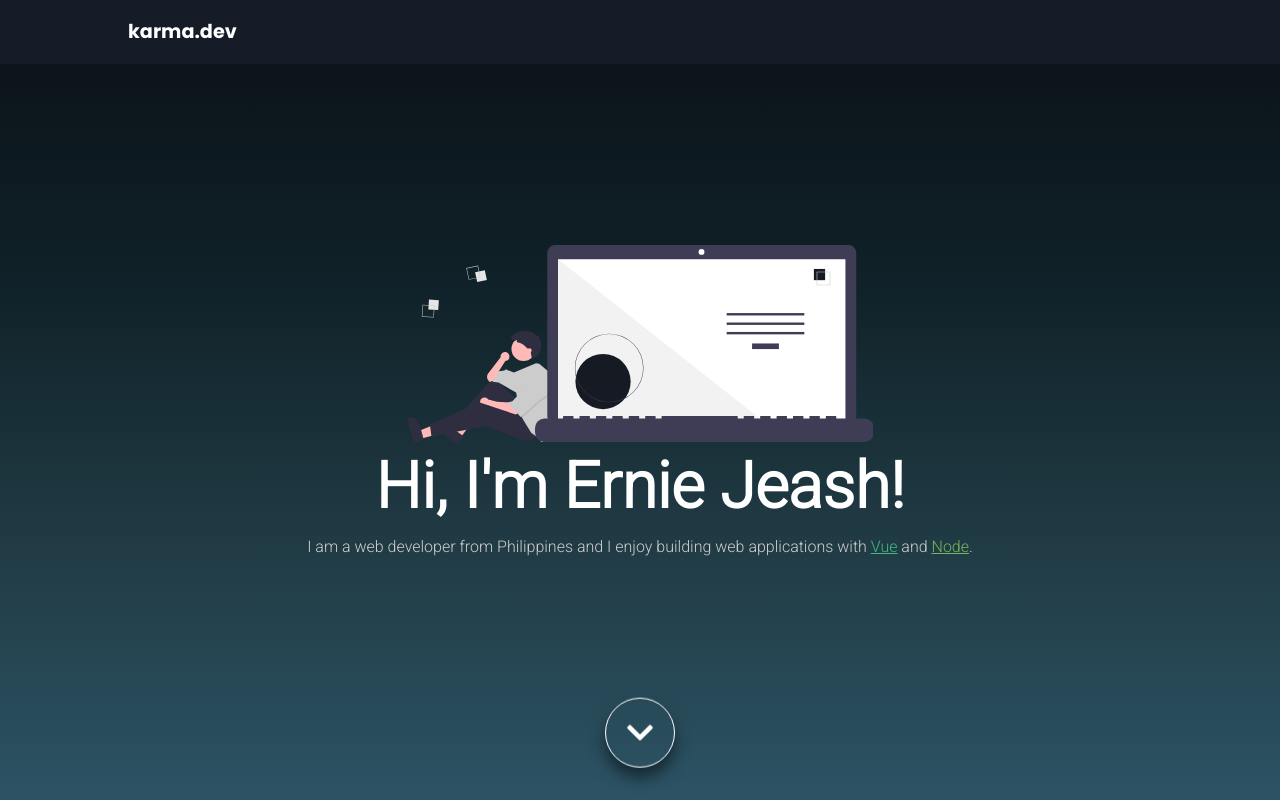
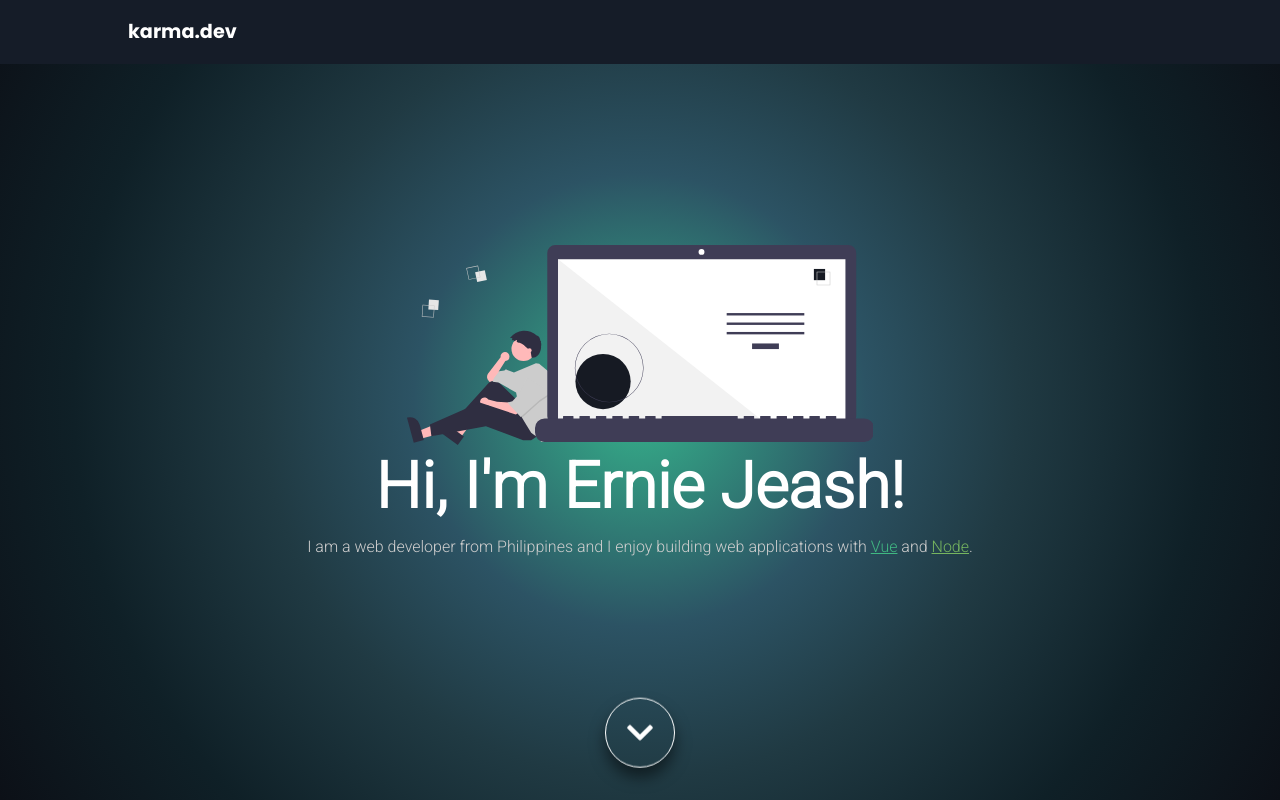
Before and after one commit to KarmaBlackshaw/portfolio, a Vue app: page / in a window 1280 px wide. Shown: the top 800 px of the page. Built offline with nearby package versions, Linux system fonts and the light colour scheme.

Commit message:
update hero background

```diff
--- a/src/views/home/Hero.vue
+++ b/src/views/home/Hero.vue
@@ -96,9 +96,15 @@ export default {
   align-items: center;
   position: relative;
   user-select: none;
-  background: #0F2027;
-  background: -webkit-linear-gradient(0deg, #2C5364, #203A43, #0F2027, $bg-main-dark);
-  background: linear-gradient(0deg, #2C5364, #203A43, #0F2027, $bg-main-dark);
+  background: #0f2027;
+  background: radial-gradient(
+    circle,
+    #35ad89 2%,
+    #2c5364 30%,
+    #203a43 50%,
+    #0f2027,
+    $bg-main-dark
+  );
 
   .hero--container {
     max-width: $content-width;
```
